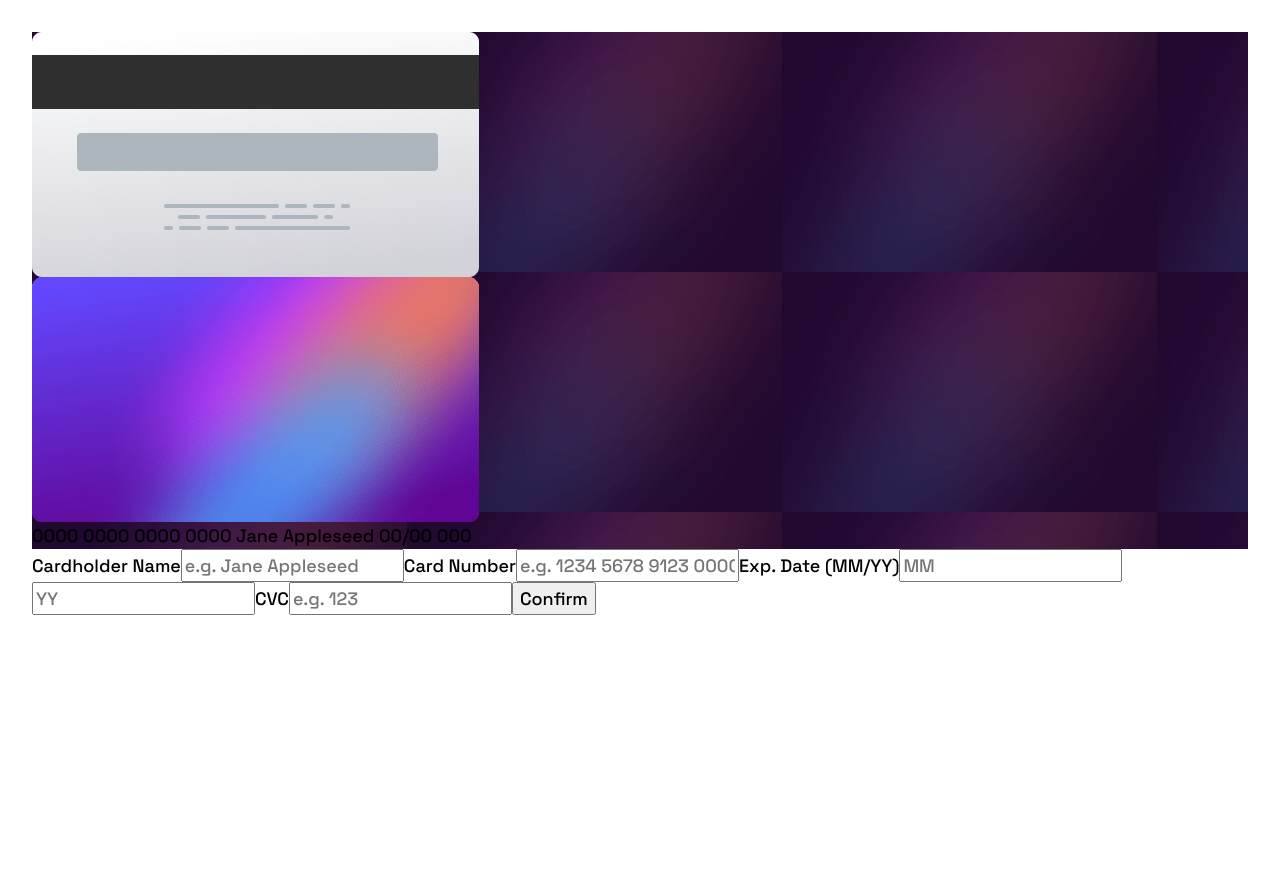
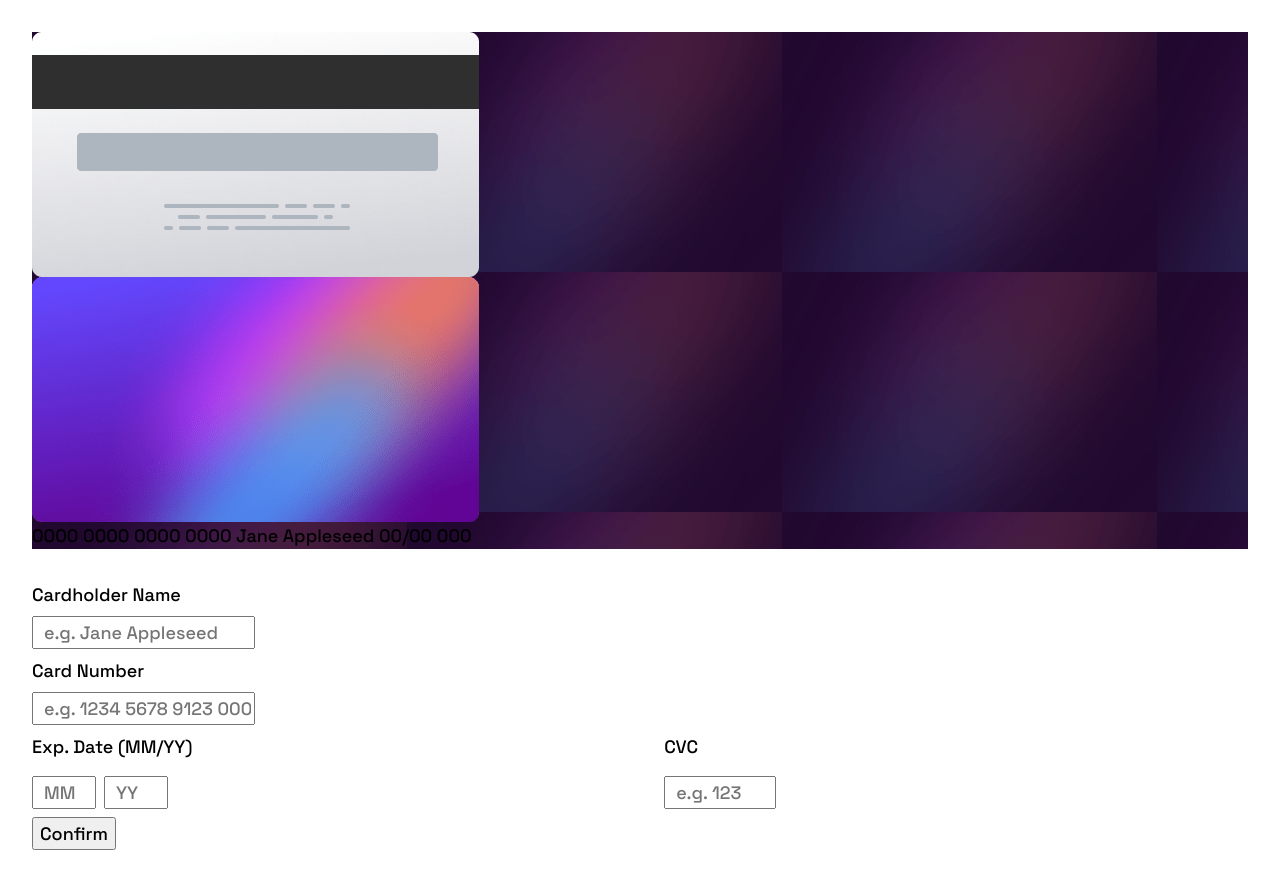
Before and after one commit to sclingan/interactive-card-details, a React (Vite) app: page / in a window 1280 px wide. Before the commit the page ends 800 px from the top, so only its background shows below. Built offline with nearby package versions, Linux system fonts and the light colour scheme.

Commit message:
Adjusting layout on form

```diff
--- a/src/App.css
+++ b/src/App.css
@@ -28,3 +28,53 @@ header {
     background-color: var(--linear);
     background-image: url('../public/images/bg-main-mobile.png');
 }
+
+section {
+    padding-block: 2rem;
+}
+
+form {
+}
+
+label {
+    margin-bottom: 0.5rem;
+}
+
+input {
+    display: block;
+    margin-block: 0.5rem;
+}
+
+::placeholder {
+    padding-left: 0.5rem;
+}
+
+#MM {
+    max-width: 4rem;
+    grid-column: 1/1;
+    grid-row: 2/2;
+}
+
+#YY {
+    max-width: 4rem;
+    grid-column: 1/2;
+    grid-row: 2/2;
+    margin-left: 4.5rem;
+}
+
+#cvc-label {
+    grid-column: 2/3;
+    grid-row: 1/1;
+}
+
+#cvc {
+    max-width: 7rem;
+    grid-column: 2/3;
+    grid-row: 2/2;
+}
+
+.exp {
+    display: grid;
+    grid-template-columns: auto auto;
+    grid-template-rows: auto auto;
+}
--- a/src/section.tsx
+++ b/src/section.tsx
@@ -8,11 +8,13 @@ function Section() {
             <input type='text' name='name' id='name' placeholder="e.g. Jane Appleseed"></input>
             <label htmlFor="number">Card Number</label>
             <input type='text' name='number' id='number' placeholder="e.g. 1234 5678 9123 0000"></input>
+            <div className="exp">
             <label htmlFor="exp-date">Exp. Date (MM/YY)</label>
-            <input type='number' name='exp-date' id='exp-date' placeholder="MM"></input>
-            <input type='number' placeholder="YY"></input>
-            <label htmlFor="cvc">CVC</label>
+            <input type='number' name='exp-date' id='MM' placeholder="MM"></input>
+            <input type='number' id='YY' placeholder="YY"></input>
+            <label htmlFor="cvc" id='cvc-label'>CVC</label>
             <input type='number' name='cvc' id='cvc' placeholder="e.g. 123"></input>
+            </div>
             <button>Confirm</button>
         </form>
     </section>
```
